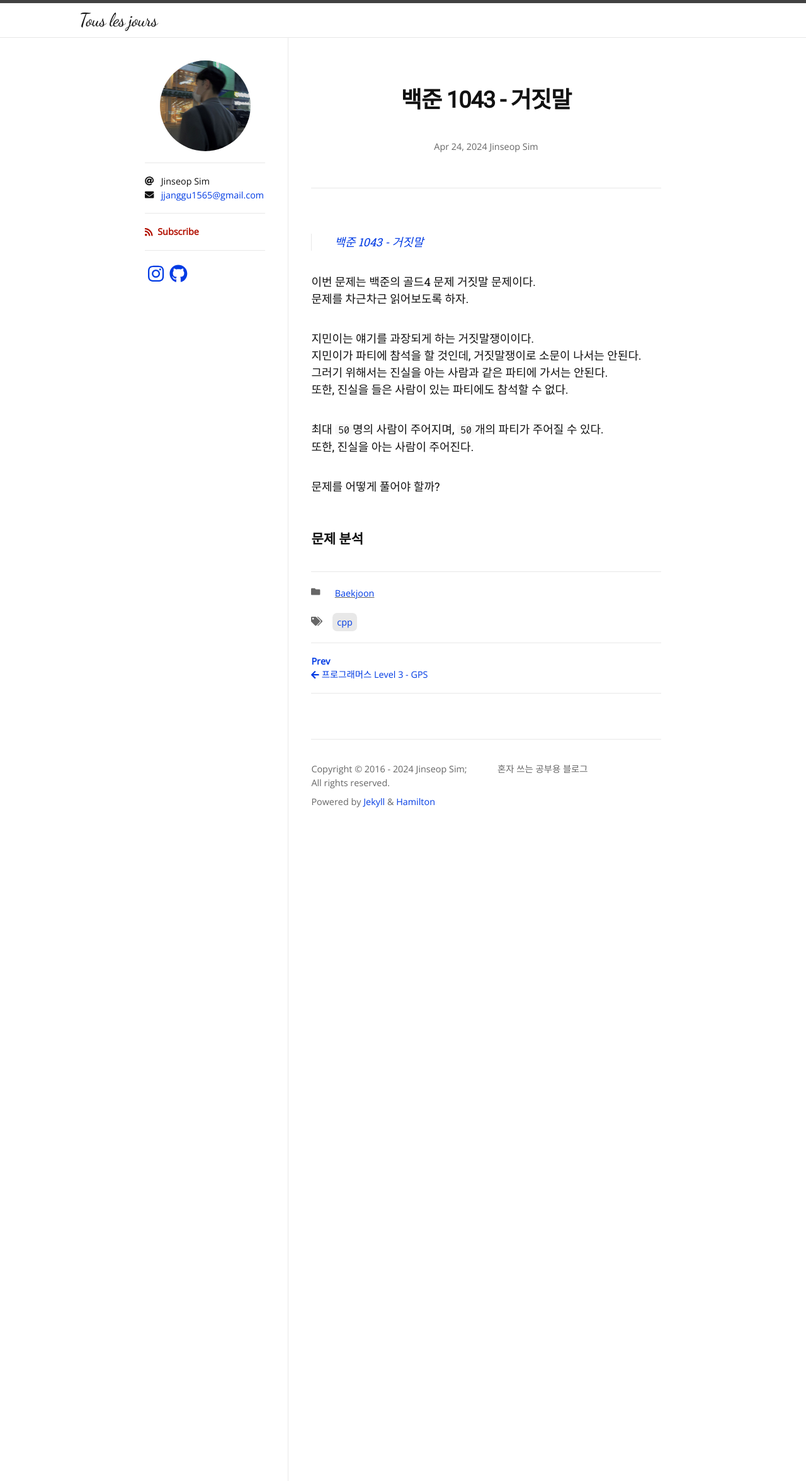
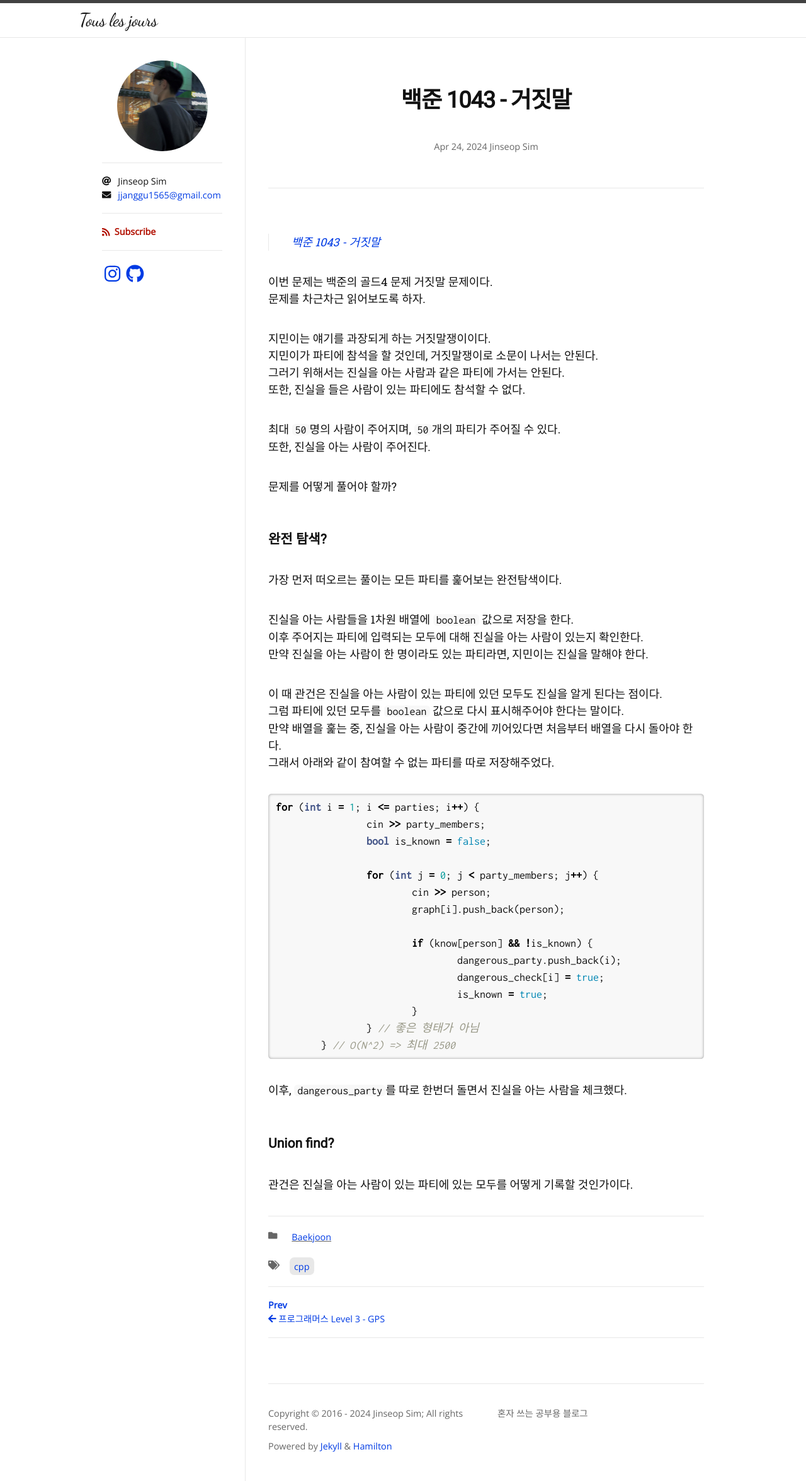
Before and after one commit to Jinseop-Sim/Jinseop-Sim.github.io, a Jekyll site: the page built from _posts/2024-04-24-bj-1043.md, in a window 1280 px wide. Shown: the whole page at 63% size. Built offline with Jekyll 4.4.1, drawn with Linux system fonts in a browser that asks for light colours; nearby versions of some CDN libraries; some web fonts are replaced; comment, search, counter and statistics services are not loaded.

Commit message:
Update 2024-04-24-bj-1043.md

````diff
--- a/_posts/2024-04-24-bj-1043.md
+++ b/_posts/2024-04-24-bj-1043.md
@@ -21,4 +21,37 @@
 
 문제를 어떻게 풀어야 할까?
 
-### 문제 분석
+### 완전 탐색?
+가장 먼저 떠오르는 풀이는 모든 파티를 훑어보는 완전탐색이다.
+
+진실을 아는 사람들을 1차원 배열에 ```boolean``` 값으로 저장을 한다.
+이후 주어지는 파티에 입력되는 모두에 대해 진실을 아는 사람이 있는지 확인한다.
+만약 진실을 아는 사람이 한 명이라도 있는 파티라면, 지민이는 진실을 말해야 한다.
+
+이 때 관건은 진실을 아는 사람이 있는 파티에 있던 모두도 진실을 알게 된다는 점이다.
+그럼 파티에 있던 모두를 ```boolean``` 값으로 다시 표시해주어야 한다는 말이다.
+만약 배열을 훑는 중, 진실을 아는 사람이 중간에 끼어있다면 처음부터 배열을 다시 돌아야 한다.
+그래서 아래와 같이 참여할 수 없는 파티를 따로 저장해주었다.
+{% highlight cpp %}
+for (int i = 1; i <= parties; i++) {
+		cin >> party_members;
+		bool is_known = false;
+
+		for (int j = 0; j < party_members; j++) {
+			cin >> person;
+			graph[i].push_back(person);
+
+			if (know[person] && !is_known) {
+				dangerous_party.push_back(i);
+				dangerous_check[i] = true;
+				is_known = true;
+			}
+		} // 좋은 형태가 아님
+	} // O(N^2) => 최대 2500
+{% endhighlight %}
+
+이후, ```dangerous_party```를 따로 한번더 돌면서 진실을 아는 사람을 체크했다.
+
+
+### Union find?
+관건은 진실을 아는 사람이 있는 파티에 있는 모두를 어떻게 기록할 것인가이다.
````
